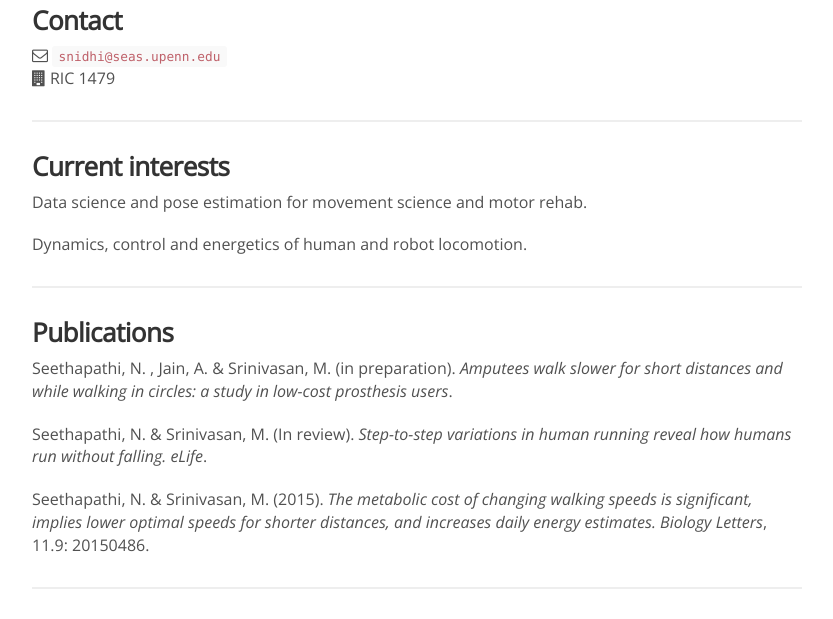
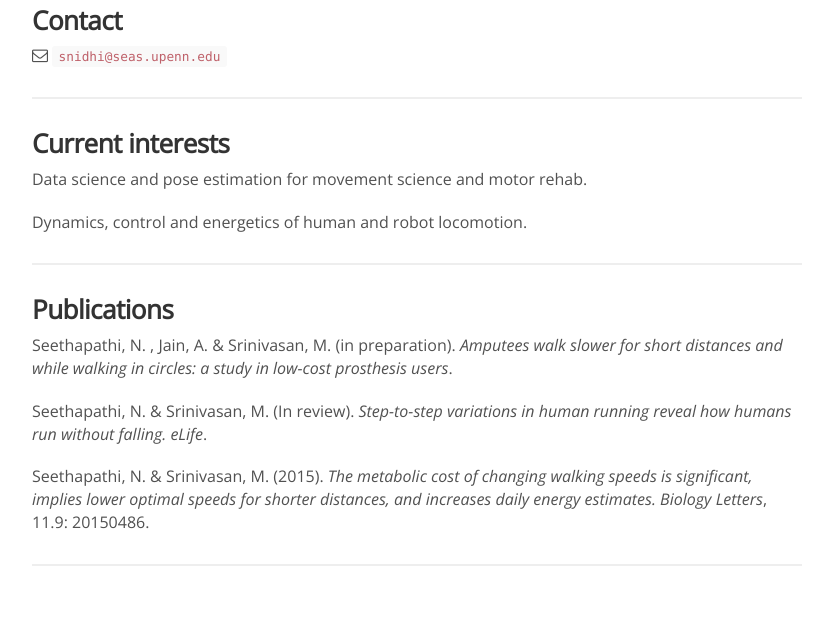
Before and after one commit to KordingLab/KordingLab.github.io, a Jekyll site: the page built from _people/nidhi_seethapathi.md, in a window 1280 px wide and 973 px high, cut to the strip 354-973 px from the top of the window. Shown: the whole strip, without its empty margins (223-1056 px from the left). Built offline with Jekyll 4.4.1, drawn with Linux system fonts in a browser that asks for light colours; nearby versions of some CDN libraries; comment, search, counter and statistics services are not loaded.

Commit message:
Update nidhi_seethapathi.md

```diff
--- a/_people/nidhi_seethapathi.md
+++ b/_people/nidhi_seethapathi.md
@@ -10,7 +10,6 @@ joined: Nov 2018
 ### Contact
 
 <i class="fa fa-envelope-o"></i> `snidhi@seas.upenn.edu`<br>
-<i class="fa fa-building"></i> RIC 1479
 
 <hr>
 
```
